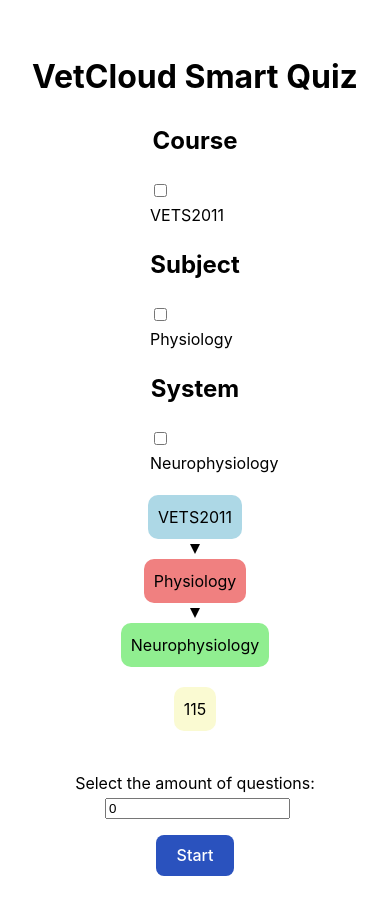
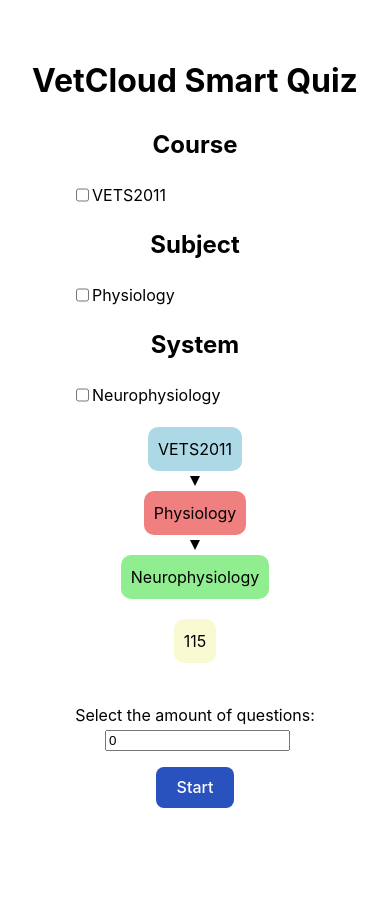
Before and after one commit to UQ-eLIPSE/crucible-components, a Vue app: page / in a window 390 px wide. After the commit the page ends 844 px from the top, so only its background shows below. Built offline with nearby package versions, Linux system fonts and the light colour scheme.

Commit message:
Added styling change

```diff
--- a/src/components/FilterCheckbox.vue
+++ b/src/components/FilterCheckbox.vue
@@ -44,7 +44,7 @@ ul {
 @media screen and (max-width: 768px) {
   .filter-options {
     text-align: left;
-    margin-left: 20vw;
+    display: flex;
   }
 }
 </style>
```
